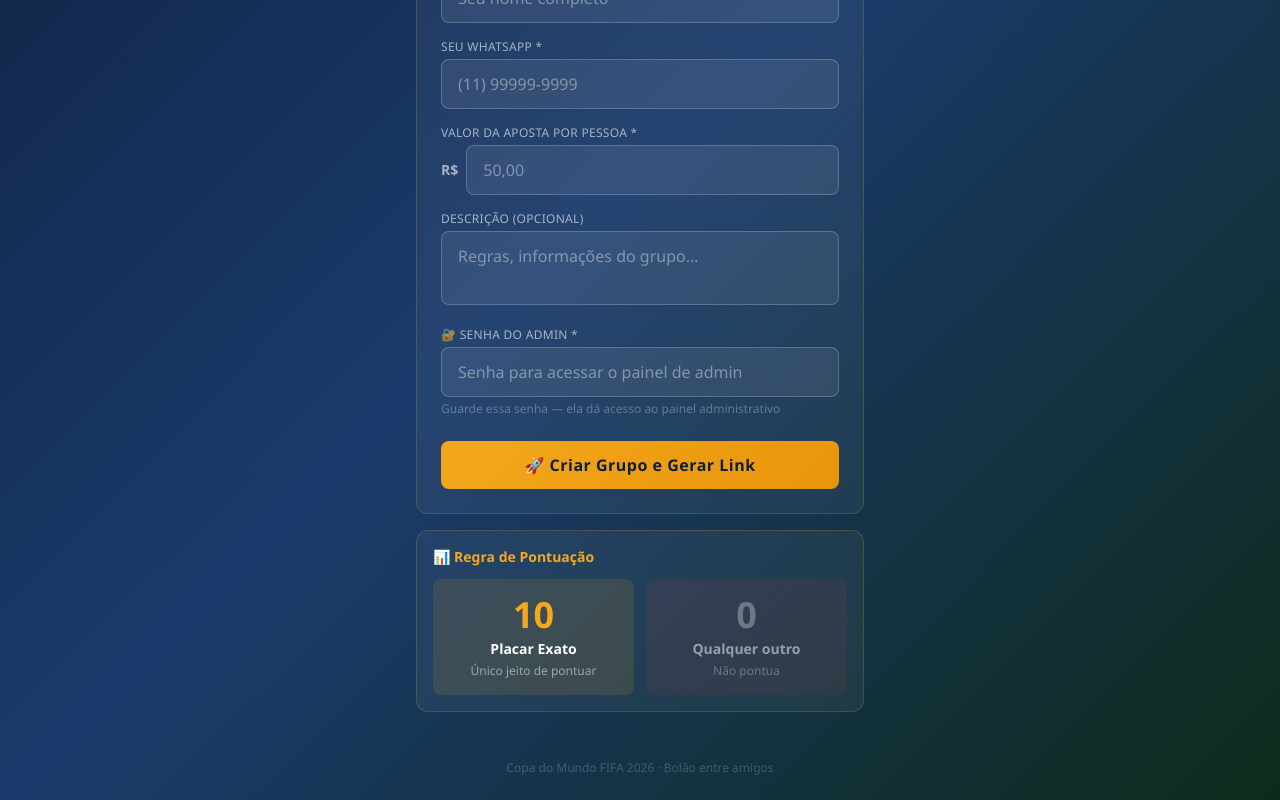
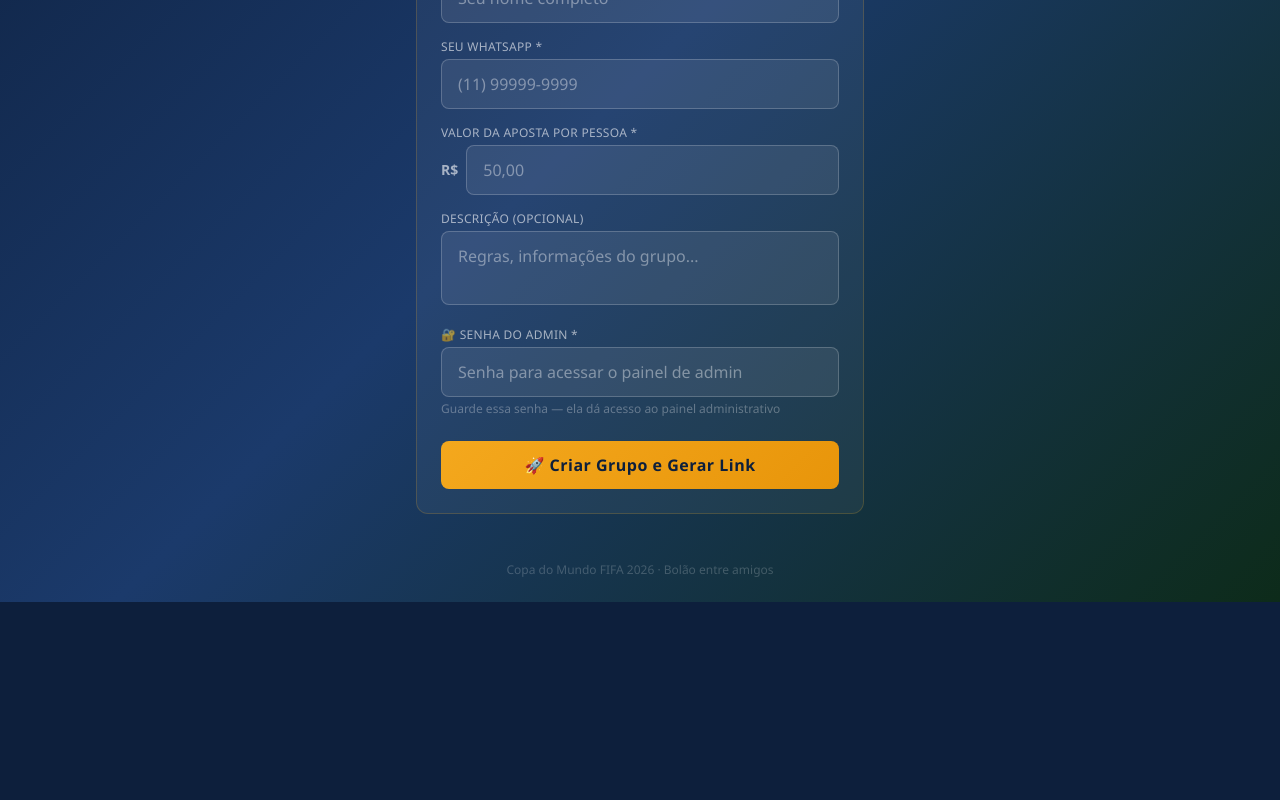
Before and after one commit to gilsonUdi/bolao-copa2026, a Next.js app: page / in a window 1280 px wide. Shown: the part 448-1248 px from the top of the page. After the commit the page ends 1050 px from the top, so only its background shows below. Built offline with nearby package versions, Linux system fonts and the light colour scheme.

Commit message:
mensagem descrevendo o que mudou

```diff
--- a/src/app/grupo/[codigo]/page.tsx
+++ b/src/app/grupo/[codigo]/page.tsx
@@ -313,22 +313,6 @@ export default function GrupoPage() {
             </button>
           </form>
 
-          {/* Pontuação simplificada */}
-          <div className="card-copa p-4 mt-4">
-            <h3 className="font-bold text-sm mb-3" style={{color:'#F4A81D'}}>📊 Regra de Pontuação</h3>
-            <div className="flex gap-3">
-              <div className="flex-1 rounded-lg p-3 text-center" style={{background:'rgba(244,168,29,0.12)'}}>
-                <div className="text-3xl font-black" style={{color:'#F4A81D'}}>10</div>
-                <div className="text-white font-bold text-xs mt-1">Placar Exato</div>
-                <div className="text-white/40 text-xs">Único jeito de pontuar</div>
-              </div>
-              <div className="flex-1 rounded-lg p-3 text-center" style={{background:'rgba(255,255,255,0.04)'}}>
-                <div className="text-3xl font-black text-white/25">0</div>
-                <div className="text-white/40 font-bold text-xs mt-1">Qualquer outro</div>
-                <div className="text-white/25 text-xs">Não pontua</div>
-              </div>
-            </div>
-          </div>
         </div>
       </div>
     );
--- a/src/app/page.tsx
+++ b/src/app/page.tsx
@@ -220,22 +220,6 @@ export default function Home() {
             </form>
           )}
 
-          {/* Pontuação */}
-          <div className="card-copa p-4 mt-4">
-            <h3 className="font-bold text-sm mb-3" style={{color:'#F4A81D'}}>📊 Regra de Pontuação</h3>
-            <div className="flex gap-3">
-              <div className="flex-1 rounded-lg p-4 text-center" style={{background:'rgba(244,168,29,0.12)'}}>
-                <div className="text-4xl font-black" style={{color:'#F4A81D'}}>10</div>
-                <div className="text-white font-bold text-sm mt-1">Placar Exato</div>
-                <div className="text-white/50 text-xs mt-1">Único jeito de pontuar</div>
-              </div>
-              <div className="flex-1 rounded-lg p-4 text-center" style={{background:'rgba(239,68,68,0.08)'}}>
-                <div className="text-4xl font-black text-white/30">0</div>
-                <div className="text-white/50 font-bold text-sm mt-1">Qualquer outro</div>
-                <div className="text-white/30 text-xs mt-1">Não pontua</div>
-              </div>
-            </div>
-          </div>
         </div>
       </main>
 
```
